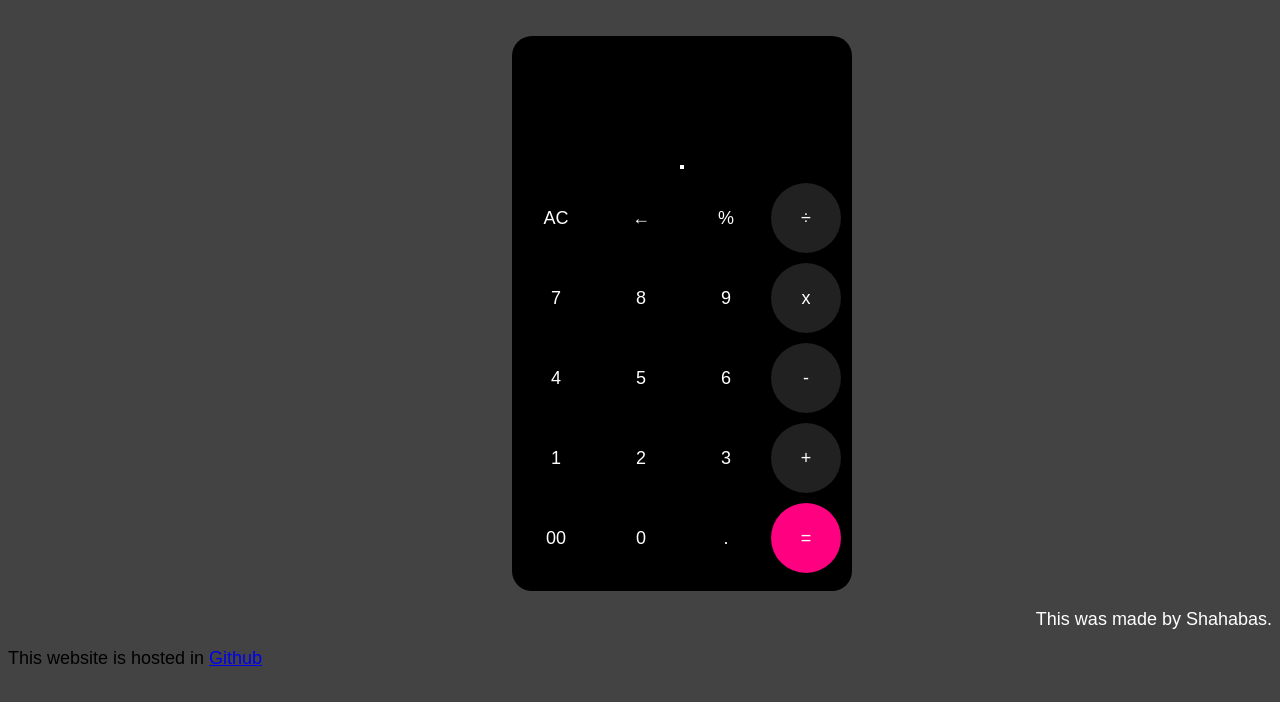
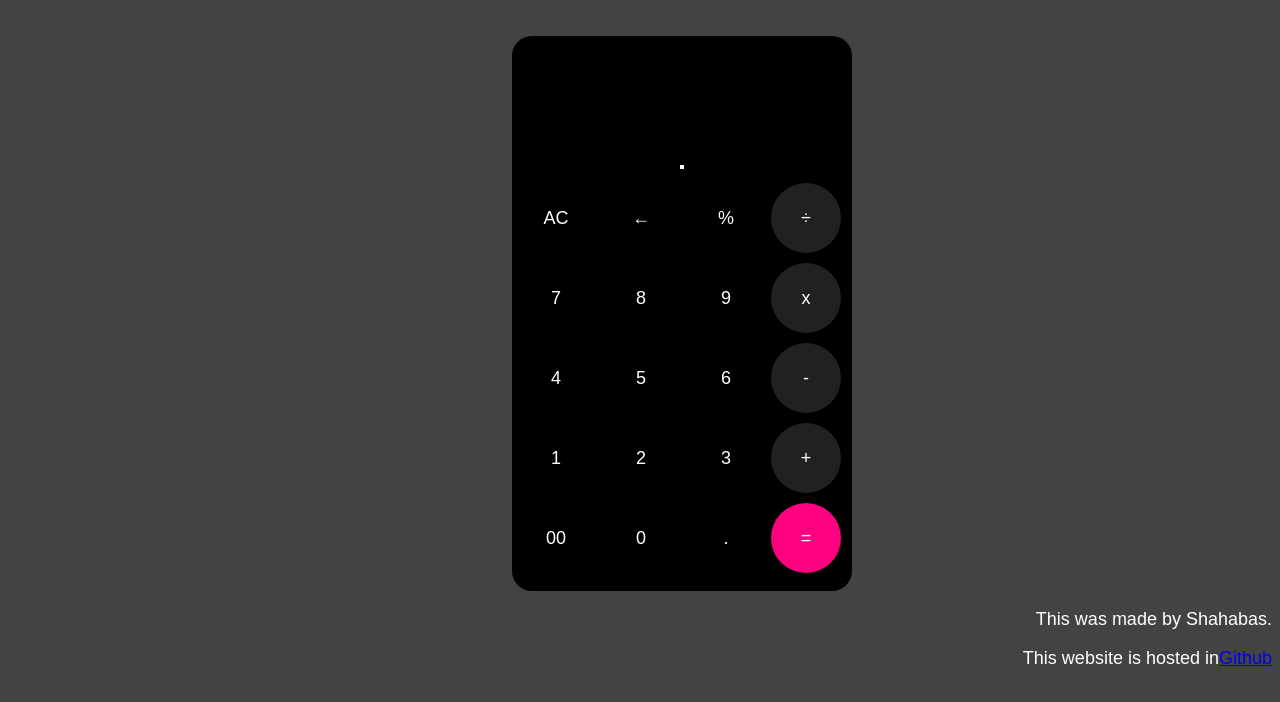
Before and after one commit to S488U/Calculator, a plain HTML site: page index.html in a window 1280 px wide. Drawn offline with Linux system fonts and the light colour scheme.

Commit message:
Update index.html

```diff
--- a/index.html
+++ b/index.html
@@ -48,7 +48,7 @@
     </div>
     <footer>
         <p class="last">This was made by Shahabas.</p>
-        <p>This website is hosted in <a href="https://www.github.com">Github</a></p>
+        <p class="last">This website is hosted in <a href="https://www.github.com">Github</a></p>
     </footer>
 
 </body>
```
